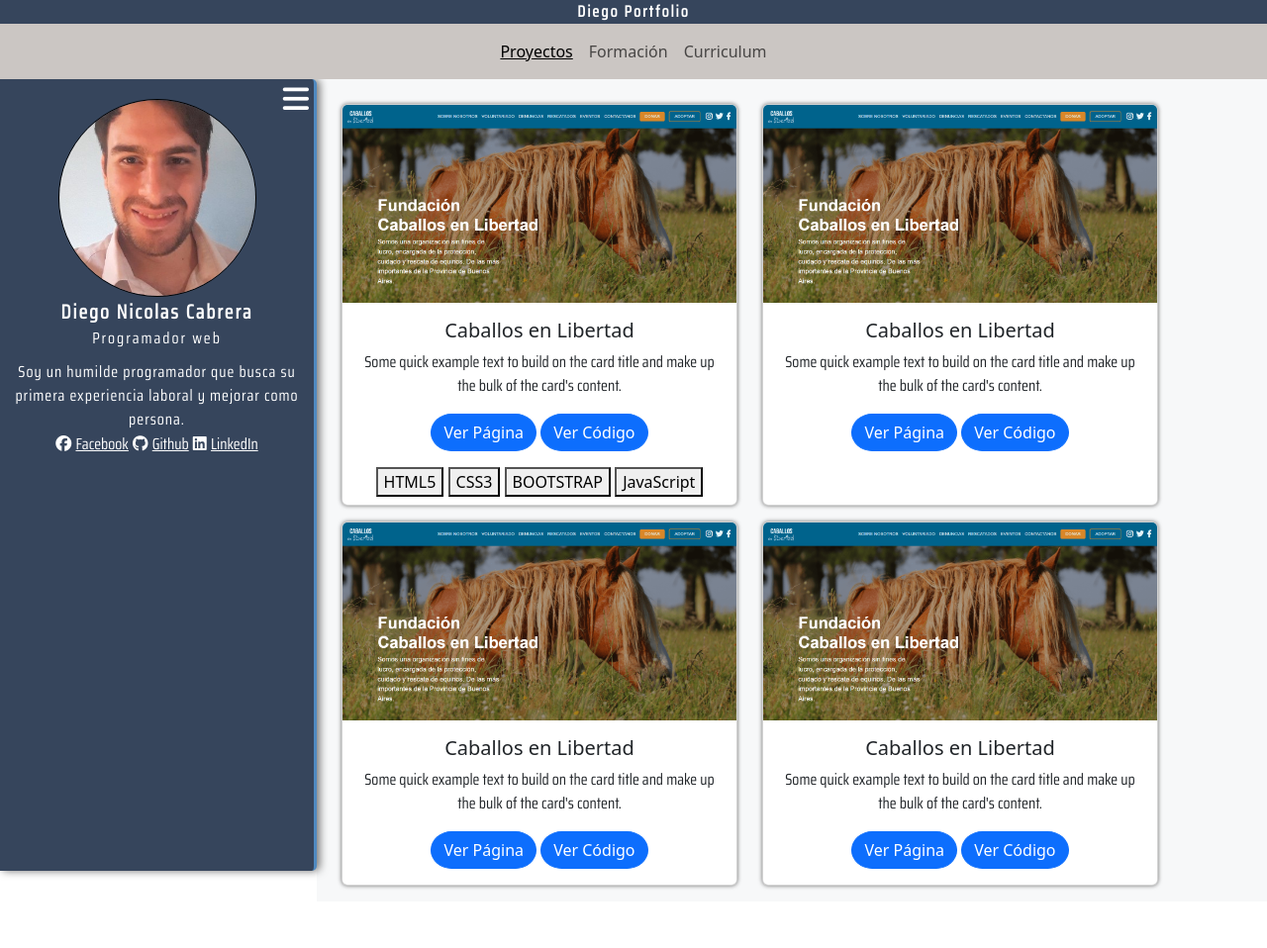
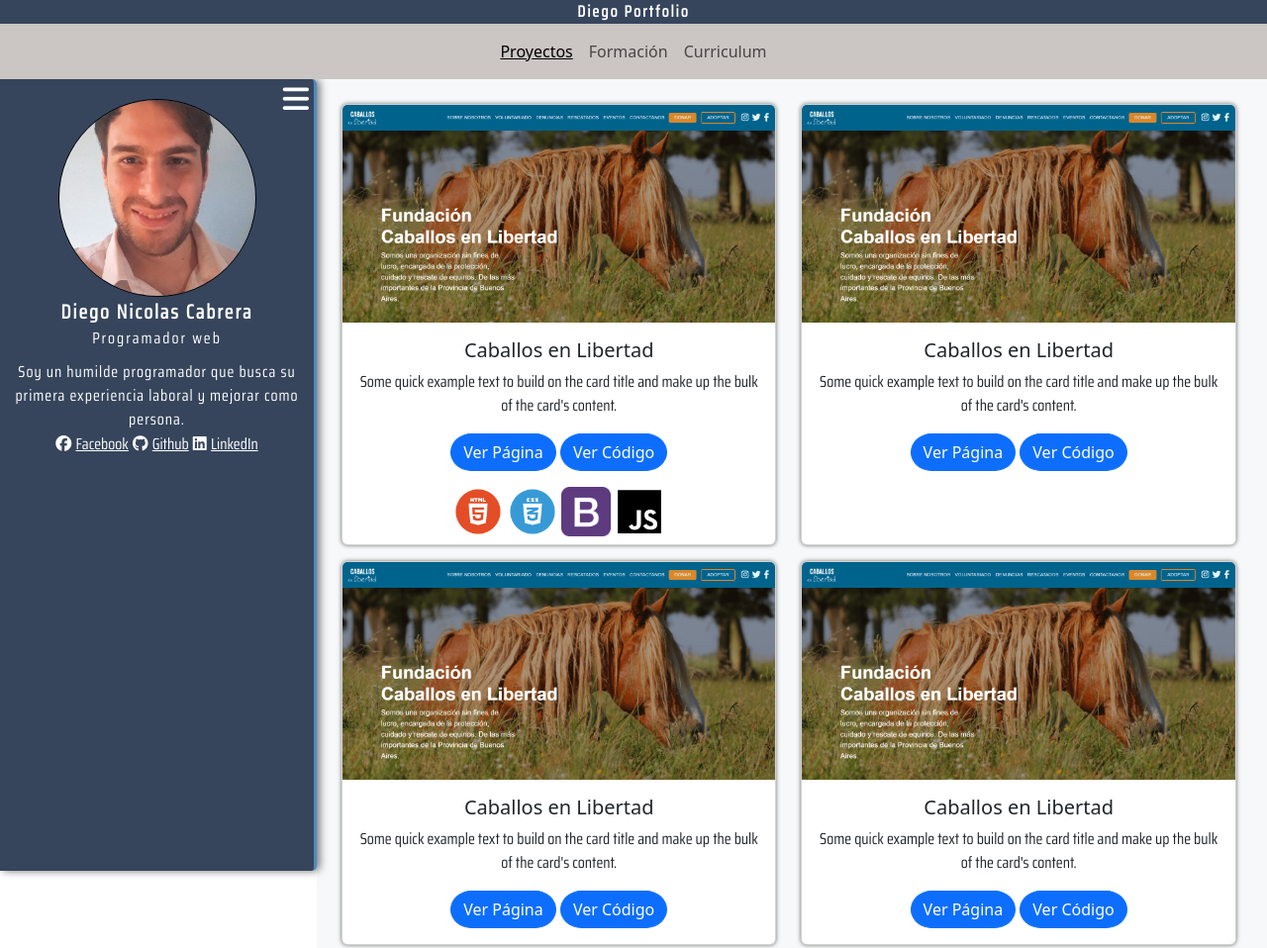
Before and after one commit to 1Hagi/diego-portfolio, a plain HTML site: page index.html in a window 1280 px wide. Shown: the top 958 px of the page at 99% size. Before the commit the page ends 911 px from the top, so only its background shows below. Drawn offline with nearby package versions, Linux system fonts and the light colour scheme.

Commit message:
Agregado iconos de tags

```diff
--- a/css/index.css
+++ b/css/index.css
@@ -121,7 +121,7 @@ p {
 }
 
 .proyect-card {
-    width: 25rem;
+    width: 47%;
     padding: 0;
     margin: 0 25px 25px 0;
 
@@ -147,3 +147,7 @@ p {
 .card-tags {
     margin-bottom: 0.5rem;
 }
+
+.card-tag {
+    width: 50px;
+}
--- a/index.html
+++ b/index.html
@@ -85,10 +85,10 @@
                 </div>
                 <!-- Tags -->
                 <div class="container card-tags">
-                    <button class="card-tag">HTML5</button>
-                    <button class="card-tag">CSS3</button>
-                    <button class="card-tag">BOOTSTRAP</button>
-                    <button class="card-tag">JavaScript</button>
+                    <img src="./img/logo-html5.png" class="card-tag" alt="HTML5">
+                    <img src="./img/logo-css3.png" class="card-tag" alt="CSS3">
+                    <img src="./img/logo-bootstrap.png" class="card-tag" alt="Bootstrap v5.3">
+                    <img src="./img/logo-javascript.svg" class="card-tag" alt="JavaScript">
                 </div>
 
             </div>
```
Also changed, not shown: img/logo-bootstrap.png (added), img/logo-css3.png (added), img/logo-html5.png (added), img/logo-javascript.svg (added).
